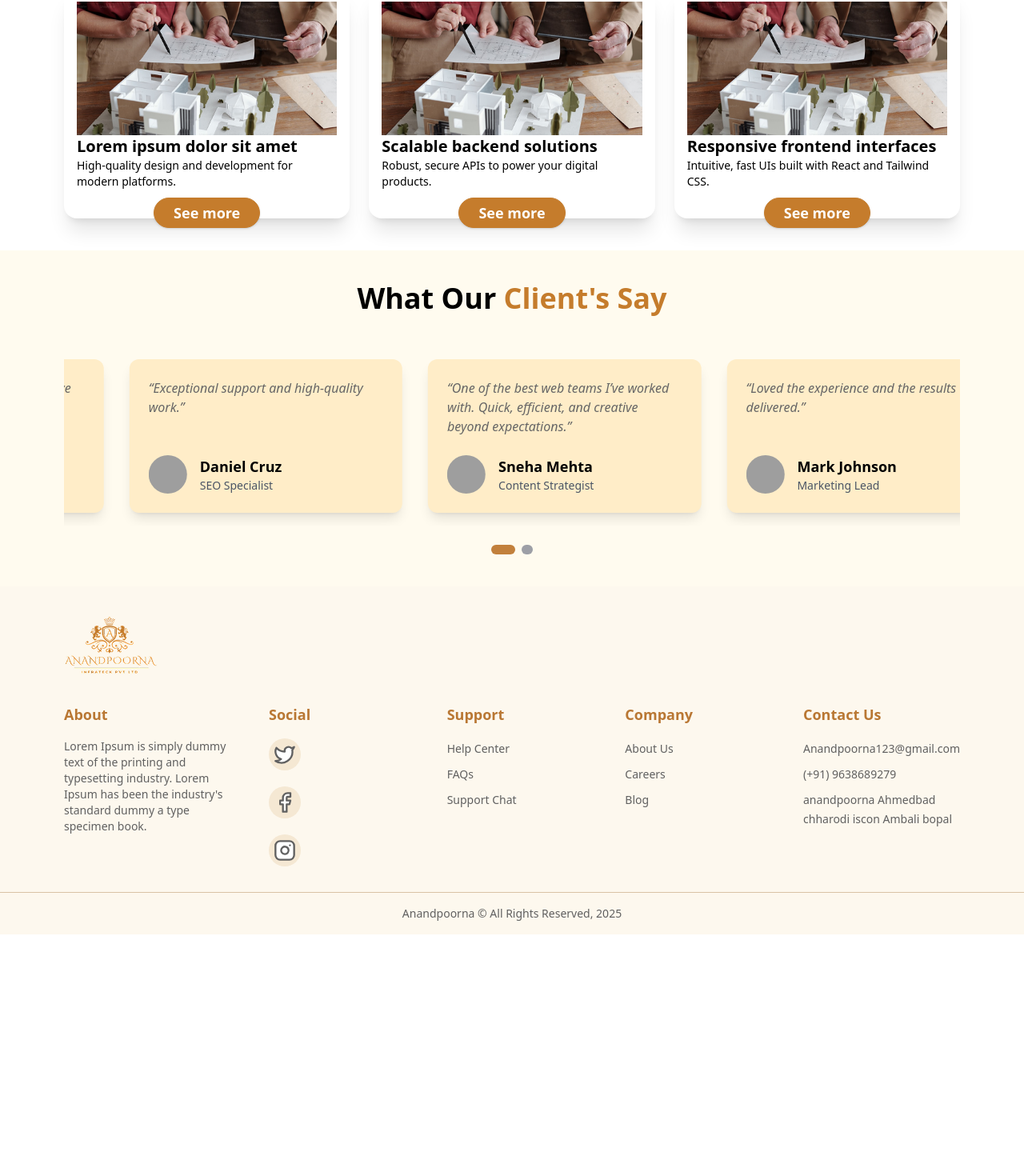
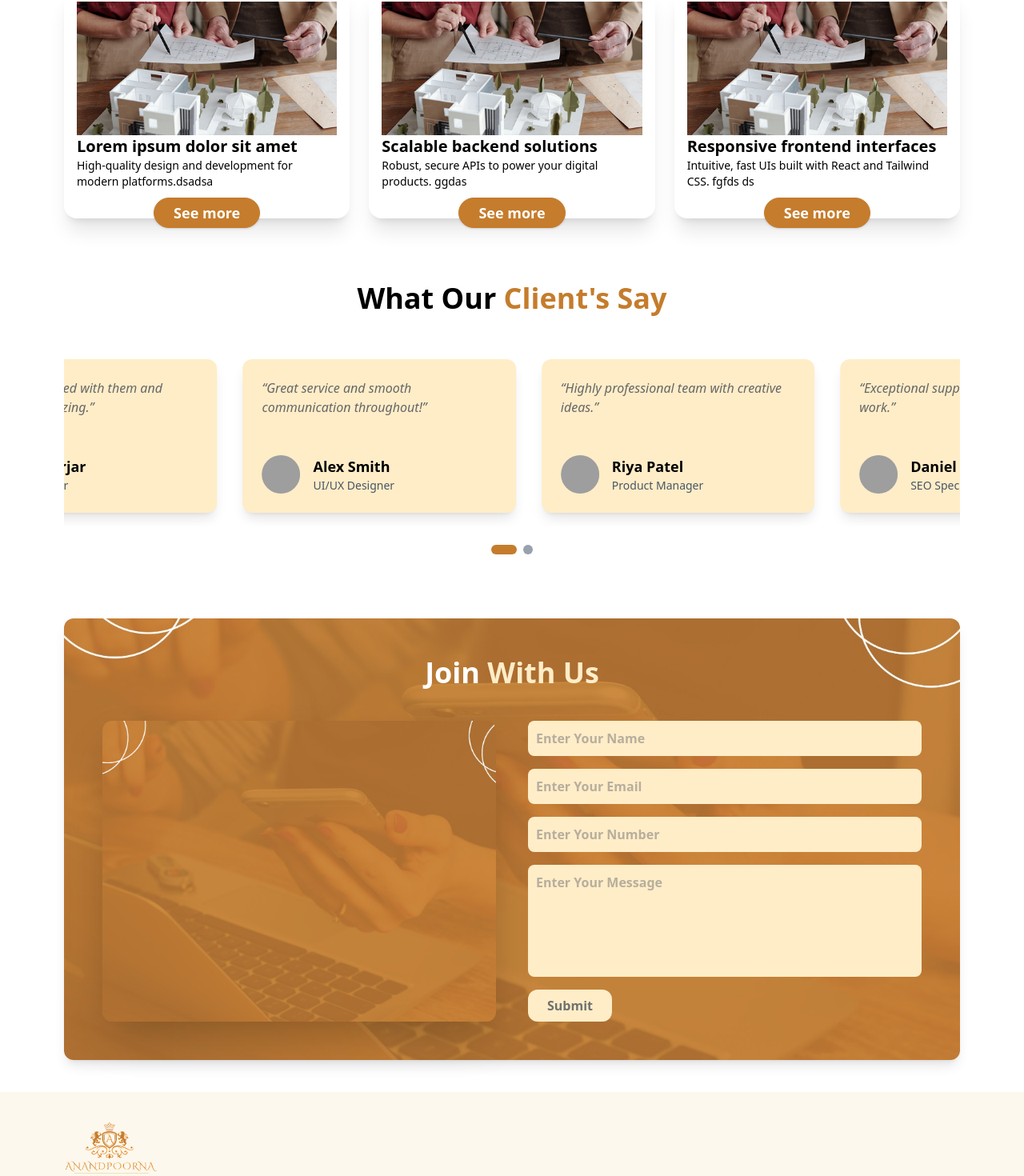
Before and after one commit to Abtikdigital/Anandpoorna, a React (Vite) app: page / in a window 1280 px wide. Shown: the part 2142-3612 px from the top of the page at 80% size. Before the commit the page ends 3310 px from the top, so only its background shows below. Built offline with nearby package versions, Linux system fonts and the light colour scheme; grey boxes are pictures that could not be loaded.

Commit message:
Homepage Done

```diff
--- /dev/null
+++ b/src/pages/ContactForm.jsx
@@ -0,0 +1,59 @@
+import BackgroundImage from "../assets/ContactForm/backGroundImage.jpeg";
+
+const ContactForm = () => {
+  return (
+    <div className="px-4 sm:px-6 lg:px-20 py-10">
+      <div
+        style={{ backgroundImage: `url(${BackgroundImage})` }}
+        className="bg-cover bg-no-repeat bg-center rounded-xl shadow-lg p-6 sm:p-10 lg:p-12"
+      >
+        <h2 className="text-center text-4xl text-white font-semibold mb-10">
+          Join <span className="text-[#FFEDC8]">With Us</span>
+        </h2>
+
+        <div className="grid grid-cols-1 lg:grid-cols-2 gap-10">
+          {/* Image section */}
+          <div className="hidden lg:block shadow-2xl rounded-xl overflow-hidden">
+            <img
+              src={BackgroundImage}
+              alt="Contact"
+              className="w-full h-full object-cover"
+            />
+          </div>
+
+          {/* Form section */}
+          <form className="flex flex-col gap-4">
+            <input
+              placeholder="Enter Your Name"
+              type="text"
+              className="bg-[#FFEDC8] border-none focus:outline-none w-full rounded-lg p-2.5 text-[#707070] font-semibold"
+            />
+            <input
+              placeholder="Enter Your Email"
+              type="email"
+              className="bg-[#FFEDC8] border-none focus:outline-none w-full rounded-lg p-2.5 text-[#707070] font-semibold"
+            />
+            <input
+              placeholder="Enter Your Number"
+              type="tel"
+              className="bg-[#FFEDC8] border-none focus:outline-none w-full rounded-lg p-2.5 text-[#707070] font-semibold"
+            />
+            <textarea
+              placeholder="Enter Your Message"
+              rows={5}
+              className="bg-[#FFEDC8] resize-none border-none focus:outline-none w-full rounded-lg p-2.5 text-[#707070] font-semibold"
+            ></textarea>
+            <button
+              type="submit"
+              className="bg-[#FFEDC8] rounded-xl w-full lg:w-fit cursor-pointer text-[#707070] font-semibold px-6 py-2 hover:bg-[#f5d99e] transition duration-300"
+            >
+              Submit
+            </button>
+          </form>
+        </div>
+      </div>
+    </div>
+  );
+};
+
+export default ContactForm;
--- a/src/pages/Home.jsx
+++ b/src/pages/Home.jsx
@@ -5,6 +5,7 @@ import AboutUs from "../pages/AboutUs"
 import OurServices from "./OurService";
 import OurProject from "./OurProjects";
 import Testimonial from "./Testimonial";
+import ContactForm from "./ContactForm";
 const Home = () => {
   return (
     <Mainlayout>
@@ -14,6 +15,7 @@ const Home = () => {
       <OurServices/>
       <OurProject/>
       <Testimonial/>
+      <ContactForm/>
     </Mainlayout>
   );
 };
--- a/src/pages/OurProjects.jsx
+++ b/src/pages/OurProjects.jsx
@@ -5,17 +5,17 @@ const OurProject = () => {
     {
       img: Image1,
       title: "Lorem ipsum dolor sit amet",
-      description: "High-quality design and development for modern platforms.",
+      description: "High-quality design and development for modern platforms.dsadsa",
     },
     {
       img: Image1,
       title: "Scalable backend solutions",
-      description: "Robust, secure APIs to power your digital products.",
+      description: "Robust, secure APIs to power your digital products.  ggdas",
     },
     {
       img: Image1,
       title: "Responsive frontend interfaces",
-      description: "Intuitive, fast UIs built with React and Tailwind CSS.",
+      description: "Intuitive, fast UIs built with React and Tailwind CSS.  fgfds ds",
     },
   ];
 
--- a/src/pages/Testimonial.jsx
+++ b/src/pages/Testimonial.jsx
@@ -71,7 +71,7 @@ const Testimonial = () => {
   }, [visibleCount, reviewData.length]);
 
   return (
-    <div id="testimonials" className="px-4 sm:px-6 lg:px-20 py-10 bg-[#FFFBEF]">
+    <div id="testimonials" className="px-4 sm:px-6 lg:px-20 py-10 ">
       <h2 className="text-center text-4xl font-semibold mb-10">
         What Our <span className="text-[#C57C2C]">Client's Say</span>
       </h2>
```
Also changed, not shown: src/assets/ContactForm/backGroundImage.jpeg (added).
